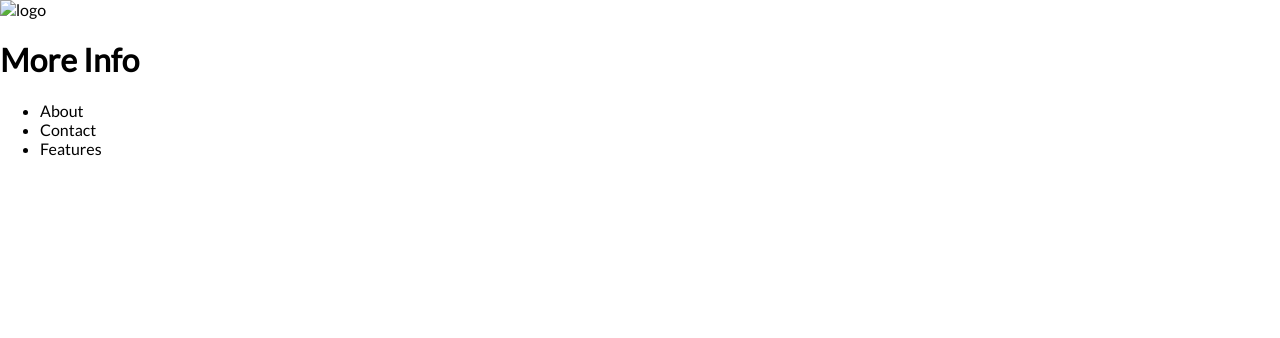
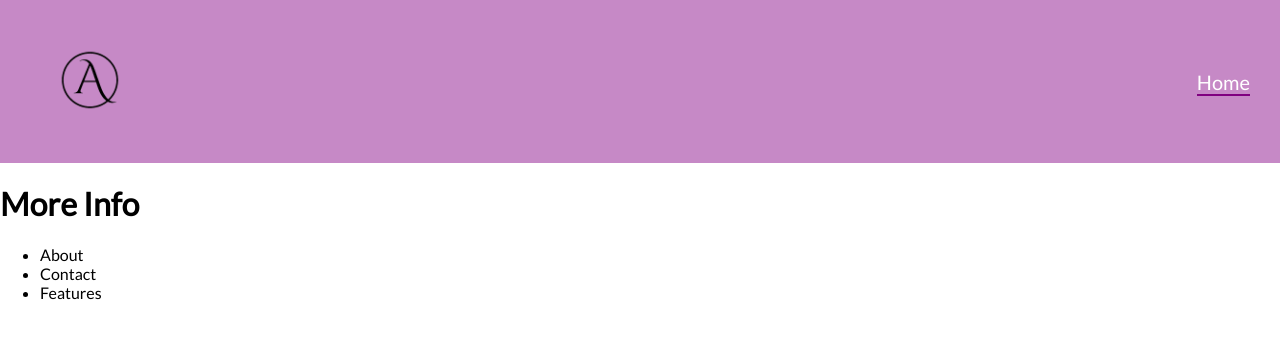
Before and after one commit to alexandravladu/MV-week7-project, a plain HTML site: page index.html in a window 1280 px wide. Drawn offline with Linux system fonts and the light colour scheme.

Commit message:
created and added pictures for carousel

```diff
--- a/index.html
+++ b/index.html
@@ -13,15 +13,24 @@
 </head>
 <body>
   <nav id="nav">
-    <div class="navTop"> </div>
+    <div class="navTop">
     <div class="navItem">
-        <img src="" alt="logo" >
+        <img class="logo" src="./img/A-2-removebg-preview.png" alt="logo" >
     </div>
 
-
-    <div class="navBottom"> </div>
-
+    <div class="navItem">
+        <span class="home"> Home </span>
+    </div>
+</div>
+    <!-- <div class="navBottom"> </div> -->
   </nav>
+  <div class="slider">
+    <div class="sliderWrapper">
+        <div class="sliderItem"></div>
+        <div class="sliderItem"></div>
+        <div class="sliderItem"></div>
+    </div>
+  </div>
 
 
 
--- a/src/styles.css
+++ b/src/styles.css
@@ -7,3 +7,27 @@ body {
     padding: 0;
     margin: 0;
 }
+
+nav {
+    background-color: #C689C6;
+    color: white;
+    padding: 20px 30px;
+}
+
+.navTop {
+    display: flex;
+    align-items: center;
+    justify-content: space-between;
+
+}
+
+.logo {
+    width: 120px;
+    cursor: pointer;
+}
+
+.home {
+    font-size: 20px;
+    border-bottom: 2px solid purple;
+    cursor: pointer;
+}
```
Also changed, not shown: img/A-2-removebg-preview.png (added), img/A-removebg-preview.png (added), img/first.png (added), img/second.png (added), img/third.png (added).
